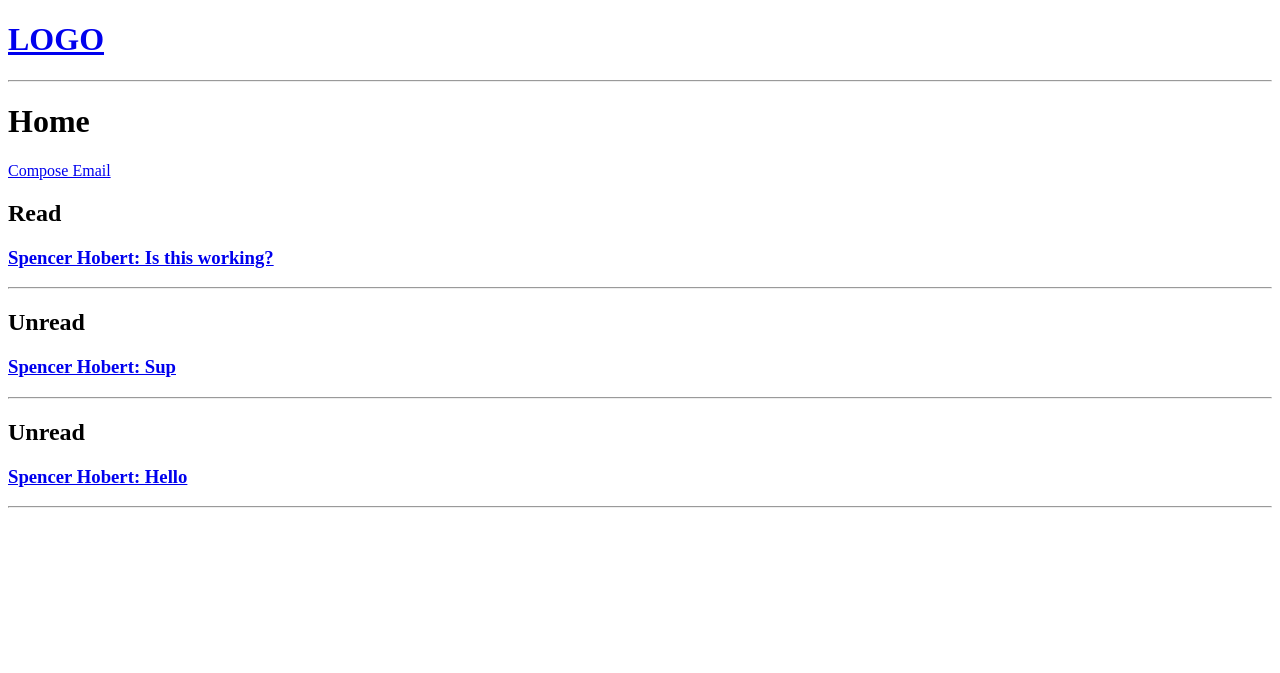
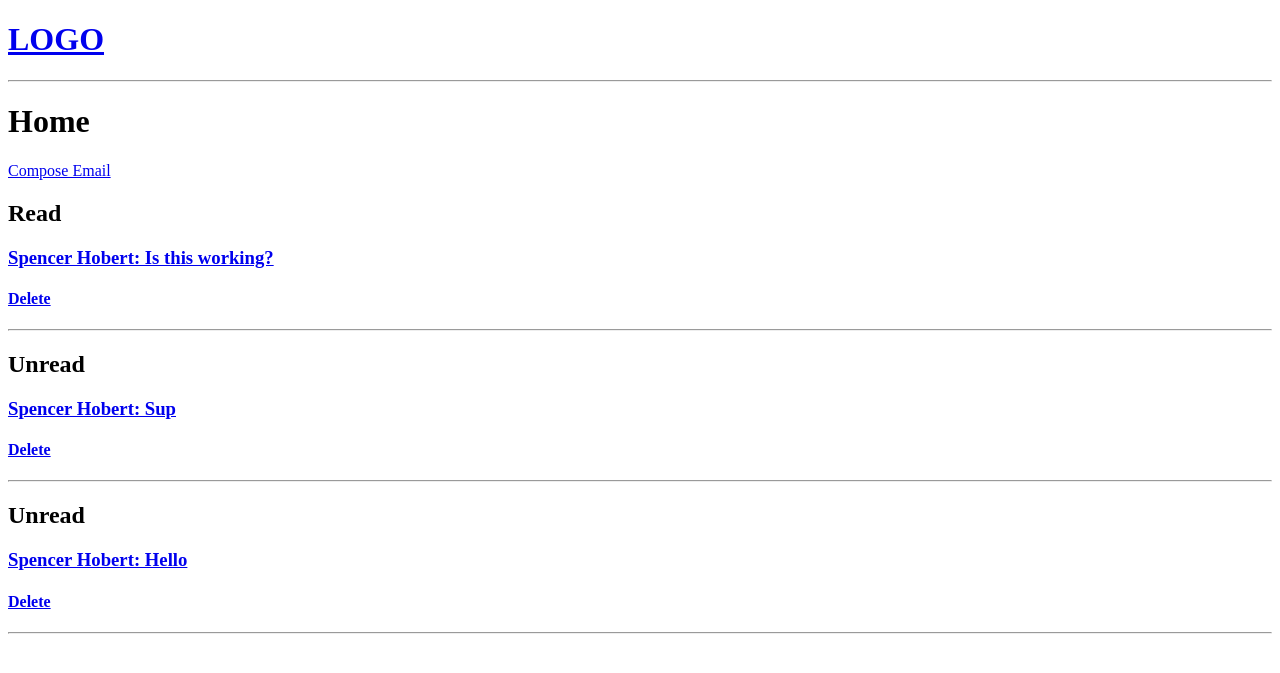
Before and after one commit to 20shobert/spencersEmail, a Django app: page / in a window 1280 px wide. Shown: the top 673 px of the page. Run offline with Django 5.2, Linux system fonts and the light colour scheme; data comes from the database, SQL or seed files in the repository; both versions use the stored data as it was after the commit.

Commit message:
Added delete email functionality

```diff
--- a/base/templates/base/home.html
+++ b/base/templates/base/home.html
@@ -18,6 +18,10 @@
 
         <a href="{% url 'mail' letter.id %}"><h3>{{letter.sender.first_name}} {{letter.sender.last_name}}: {{letter.title}}</h3></a>
 
+        <a href="{% url 'deleteEmail' letter.id %}">
+            <h4>Delete</h4>
+        </a>
+
         <hr>
 
     {% endfor %}
--- a/base/urls.py
+++ b/base/urls.py
@@ -7,4 +7,5 @@
 
     path('sendMail/', views.sendMail, name='sendMail'),
     path('respond/<str:pk>/', views.respond, name='respond'),
+    path('deleteEmail/<str:pk>/', views.deleteEmail, name='deleteEmail')
 ]
--- a/base/views.py
+++ b/base/views.py
@@ -57,3 +57,9 @@
     context = {'letter': letter, 'form': form}
 
     return render(request, 'mailForm.html', context)
+
+def deleteEmail(request, pk): #Delete an email
+    letter = Mail.objects.get(id=pk)
+    letter.delete()
+
+    return redirect('home')
```
Also changed, not shown: db.sqlite3.
